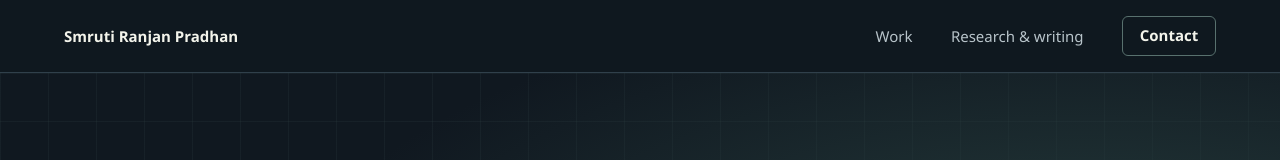
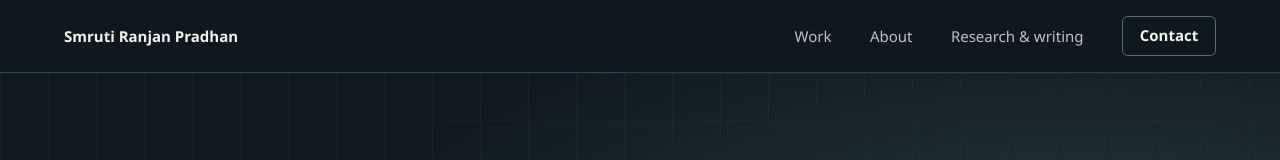
Before and after one commit to jarvishdinocent/smruti-portfolio, a Next.js app: page / in a window 1280 px wide. Shown: the top 160 px of the page. Built offline with nearby package versions, Linux system fonts and the light colour scheme.

Commit message:
Link About from the portfolio navigation

```diff
--- a/src/components/Navbar.tsx
+++ b/src/components/Navbar.tsx
@@ -4,6 +4,7 @@ import { useState } from "react";
 
 const links = [
   ["Work", "#projects"],
+  ["About", "#about"],
   ["Research & writing", "#research"],
 ];
 
```
